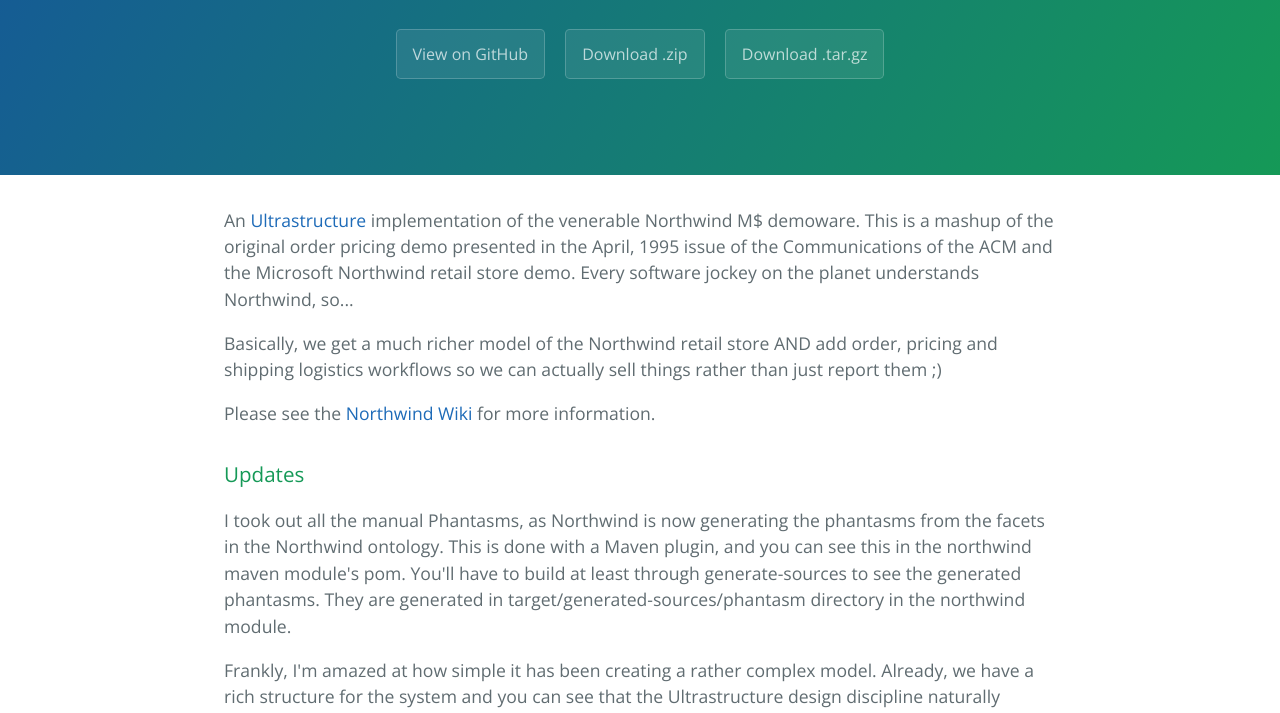
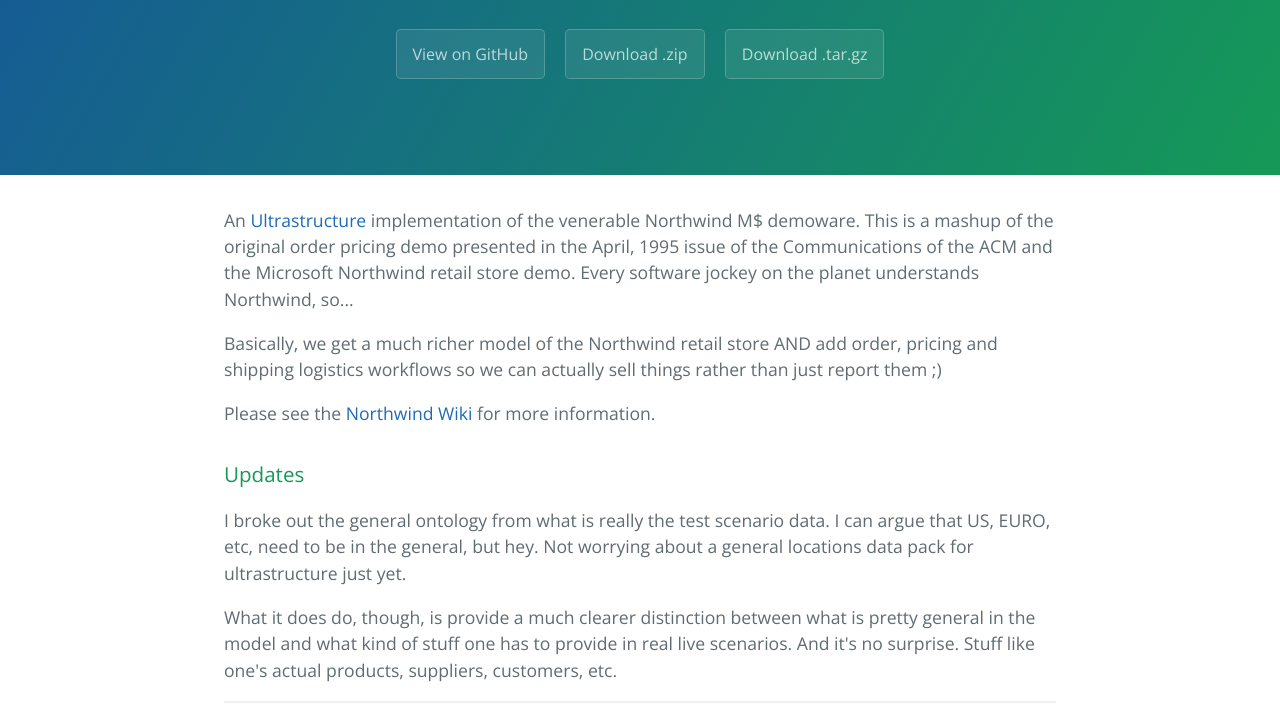
Before and after one commit to ChiralBehaviors/Northwind, a plain HTML site: page index.html in a window 1280 px wide. Shown: the part 208-921 px from the top of the page. Drawn offline with nearby package versions, Linux system fonts and the light colour scheme.

```diff
--- a/index.html
+++ b/index.html
@@ -28,6 +28,12 @@
 <h3>
 <a id="updates" class="anchor" href="#updates" aria-hidden="true"><span class="octicon octicon-link"></span></a>Updates</h3>
 
+<p>I broke out the general ontology from what is really the test scenario data.  I can argue that US, EURO, etc, need to be in the general, but hey.  Not worrying about a general locations data pack for ultrastructure just yet.</p>
+
+<p>What it does do, though, is provide a much clearer distinction between what is pretty general in the model and what kind of stuff one has to provide in real live scenarios.  And it's no surprise.  Stuff like one's actual products, suppliers, customers, etc.</p>
+
+<hr>
+
 <p>I took out all the manual Phantasms, as Northwind is now generating the phantasms from the facets in the Northwind ontology.  This is done with a Maven plugin, and you can see this in the northwind maven module's pom.  You'll have to build at least through generate-sources to see the generated phantasms.  They are generated in target/generated-sources/phantasm directory in the northwind module.</p>
 
 <p>Frankly, I'm amazed at how simple it has been creating a rather complex model.  Already, we have a rich structure for the system and you can see that the Ultrastructure design discipline naturally creates general abstractions, and how the northwind model could be fully generalized with a little bit of effort.  For the moment, I'm resisting the urge to do that, as I'm more interested in getting a functional demo out the door.  In any event, it'll be interesting to have the refactoring history in git once I do start on generalizing this stuff.</p>
```
Also changed, not shown: params.json (+1 -1 lines).
